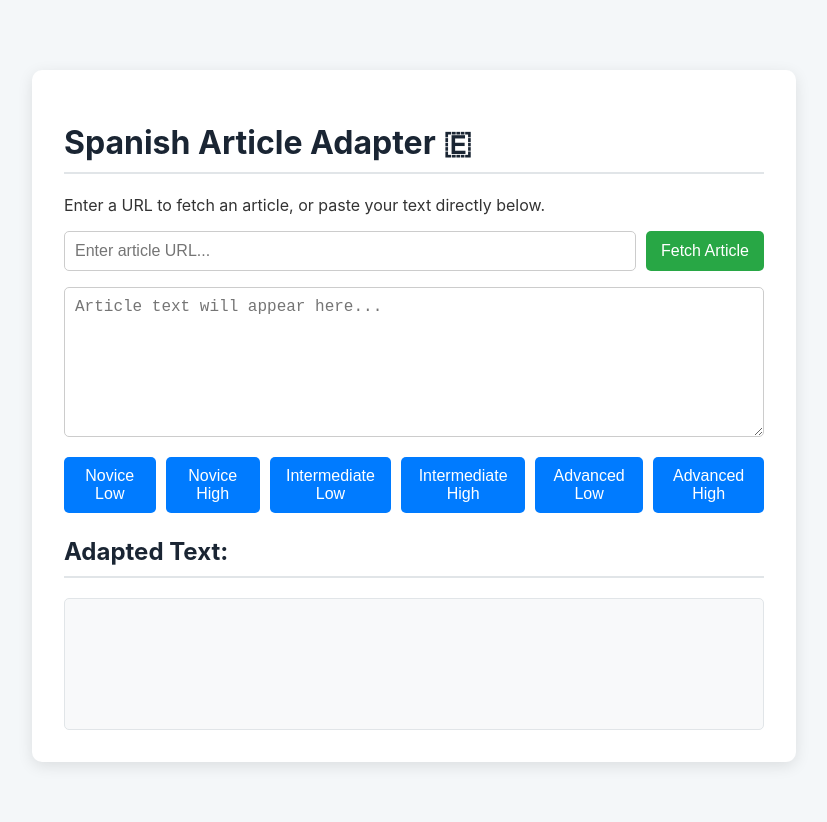
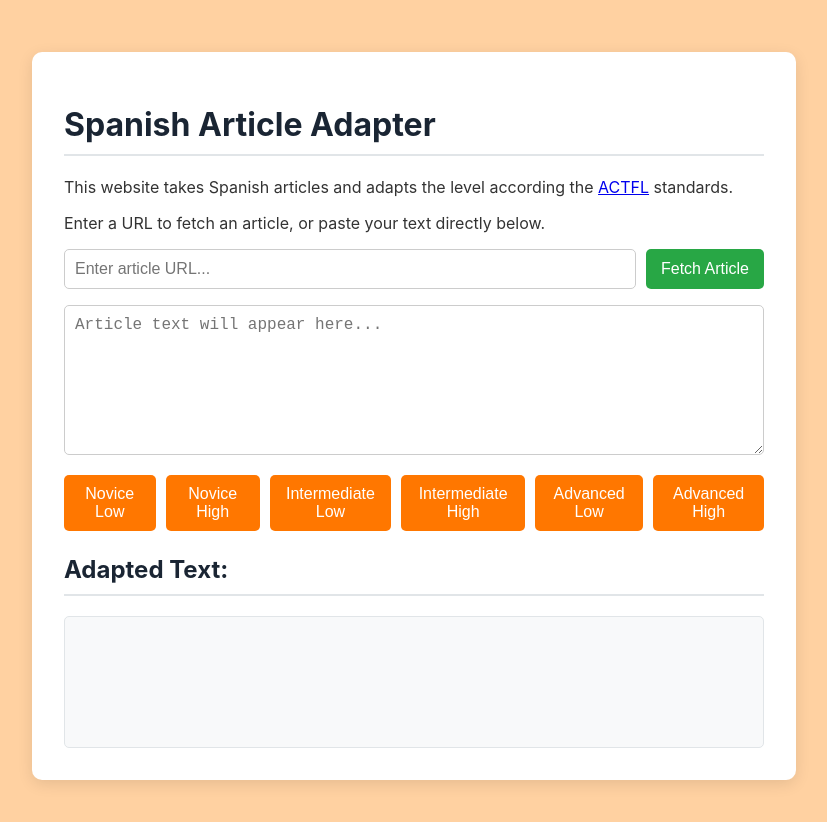
Before and after one commit to penelopeschung/ArticleAdjuster, a plain HTML site: page index.html in a window 1280 px wide. Shown: the whole page, without its empty margins (226-1053 px from the left). Drawn offline with Linux system fonts and the light colour scheme.

Commit message:
update to style and info text

```diff
--- a/index.html
+++ b/index.html
@@ -9,7 +9,9 @@
 <body>
 
     <div class="container">
-        <h1>Spanish Article Adapter 🇪</h1>
+        <h1>Spanish Article Adapter</h1>
+
+        <p>This website takes Spanish articles and adapts the level according the <a href="https://theglobalseal.com/actfl-language-proficiency-levels#:~:text=There%20are%20a%20total%20of,Low%2C%20Mid%20and%20High).">ACTFL</a> standards.</p>
         <p>Enter a URL to fetch an article, or paste your text directly below.</p>
 
         <div class="url-fetch-container">
--- a/main.css
+++ b/main.css
@@ -1,6 +1,6 @@
 body {
     font-family: -apple-system, BlinkMacSystemFont, 'Segoe UI', Roboto, sans-serif;
-    background-color: #f4f7f9;
+    background-color: #ffd1a1;
     color: #333;
     display: flex;
     justify-content: center;
@@ -73,7 +73,7 @@ textarea {
 }
 
 .level-btn {
-    background-color: #007bff;
+    background-color: #ff7700;
     color: white;
     border: none;
     padding: 10px 15px;
@@ -84,7 +84,7 @@ textarea {
 }
 
 .level-btn:hover {
-    background-color: #0056b3;
+    background-color: #c36100;
 }
 
 #output-container {
```
